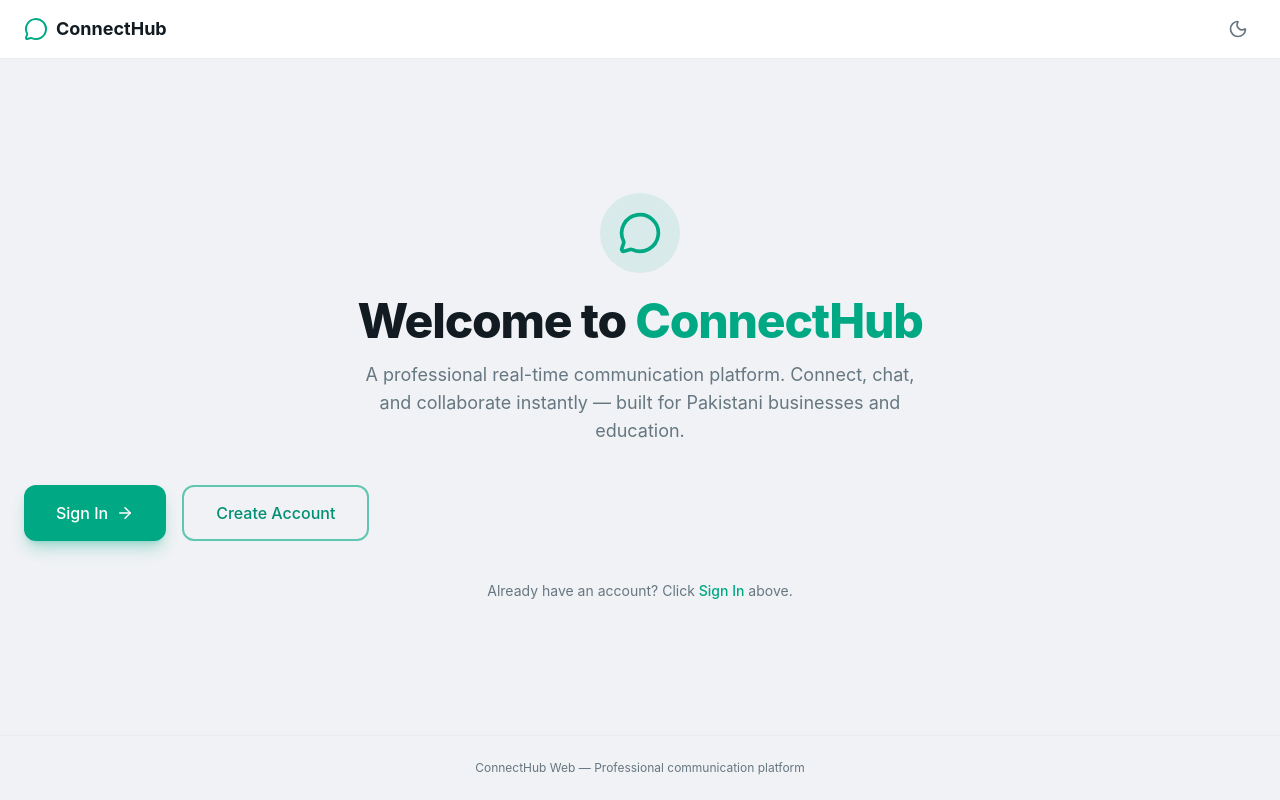
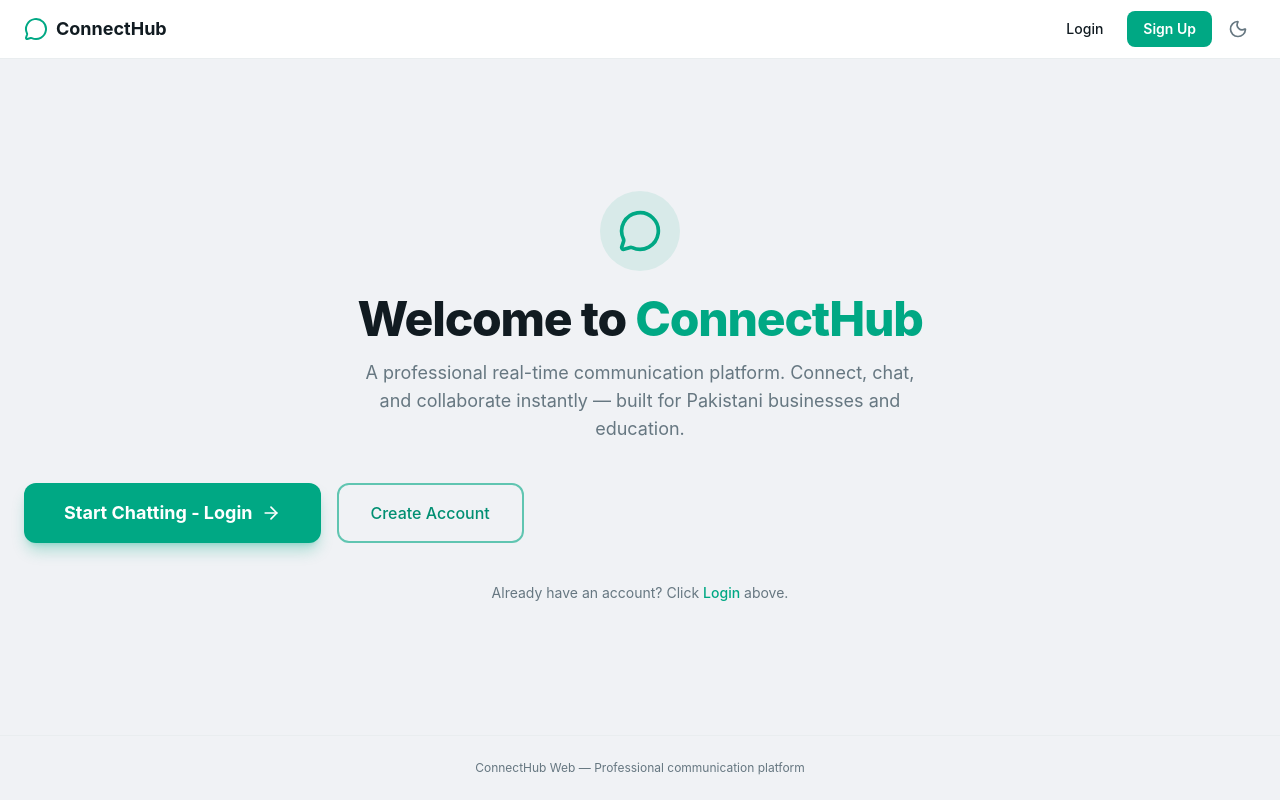
Before and after one commit to filzaf281-collab/-connect-hub, a Next.js app: page / in a window 1280 px wide. Built offline with nearby package versions, Linux system fonts and the light colour scheme.

Commit message:
feat(auth): add /auth/signin login route, landing Login/Sign Up header buttons + Start Chatting CTA, cross-links

```diff
--- a/src/app/auth/login/page.tsx
+++ b/src/app/auth/login/page.tsx
@@ -1,125 +1,6 @@
-"use client";
+// /auth/login is kept as an alias of the canonical /auth/signin page so that
+// older links (and the chat page's router.push("/auth/login")) keep working.
+// The real login form lives in ../signin/page.
+import SignInPage from "../signin/page";
 
-import { supabase } from "../../../lib/supabase";
-import { useState } from "react";
-import Link from "next/link";
-import { useRouter } from "next/navigation";
-import { MessageCircle, Eye, EyeOff } from "lucide-react";
-
-export default function LoginPage() {
-  const router = useRouter();
-  const [email, setEmail] = useState("");
-  const [password, setPassword] = useState("");
-  const [showPassword, setShowPassword] = useState(false);
-  const [error, setError] = useState("");
-  const [loading, setLoading] = useState(false);
-
-  const handleLogin = async (e: React.FormEvent) => {
-    e.preventDefault();
-    setLoading(true);
-    setError("");
-
-    // Always send the real password. (The old code sent an empty string
-    // whenever the "Show" toggle was off, causing "Invalid login credentials".)
-    const { data, error: signInError } = await supabase.auth.signInWithPassword({
-      email,
-      password,
-    });
-
-    if (signInError) {
-      setError(signInError.message);
-      setLoading(false);
-      return;
-    }
-
-    // Make sure a profile row exists (fire-and-forget, non-blocking).
-    if (data.user) {
-      supabase
-        .from("profiles")
-        .upsert(
-          {
-            id: data.user.id,
-            email: data.user.email,
-            full_name: data.user.email?.split("@")[0] || "User",
-          },
-          { onConflict: "id" }
-        )
-        .then(
-          () => {},
-          () => {}
-        );
-    }
-
-    router.push("/chat");
-    router.refresh();
-  };
-
-  return (
-    <div className="min-h-screen bg-background flex items-center justify-center p-4">
-      <div className="bg-card w-full max-w-md border border-border rounded-lg p-8 shadow-lg">
-        <div className="flex justify-center mb-4">
-          <MessageCircle size={40} className="text-[#00A884]" />
-        </div>
-        <h2 className="text-2xl font-bold text-center text-primary mb-1">ConnectHub</h2>
-        <h1 className="text-3xl font-extrabold text-center text-primary mb-6">Welcome back.</h1>
-
-        {error && (
-          <div className="bg-red-500/10 border-l-4 border-red-500 text-red-600 dark:text-red-400 rounded p-3 mb-4 text-sm">
-            {error}
-          </div>
-        )}
-
-        <form onSubmit={handleLogin} className="space-y-4">
-          <div>
-            <label className="block mb-2 text-sm font-medium text-secondary">Email Address</label>
-            <input
-              type="email"
-              placeholder="you@email.com"
-              value={email}
-              onChange={(e) => setEmail(e.target.value)}
-              required
-              className="w-full bg-input border border-border rounded-xl px-4 py-3 text-foreground transition hover:border-brand-500/50 focus:outline-none focus:ring-2 focus:ring-brand-500/40 focus:border-brand-500"
-            />
-          </div>
-
-          <div>
-            <label className="block mb-2 text-sm font-medium text-secondary">Password</label>
-            <div className="relative">
-              <input
-                type={showPassword ? "text" : "password"}
-                placeholder="••••••••"
-                value={password}
-                onChange={(e) => setPassword(e.target.value)}
-                required
-                className="w-full bg-input border border-border rounded-xl px-4 py-3 pr-12 text-foreground transition hover:border-brand-500/50 focus:outline-none focus:ring-2 focus:ring-brand-500/40 focus:border-brand-500"
-              />
-              <button
-                type="button"
-                onClick={() => setShowPassword(!showPassword)}
-                className="absolute right-3 top-1/2 -translate-y-1/2 p-1 rounded-full text-secondary hover:text-brand-500 hover:bg-brand-500/10 transition-colors"
-                aria-label={showPassword ? "Hide password" : "Show password"}
-              >
-                {showPassword ? <EyeOff size={20} /> : <Eye size={20} />}
-              </button>
-            </div>
-          </div>
-
-          <button
-            type="submit"
-            disabled={loading}
-            className="w-full bg-[#111111] hover:bg-black text-white font-medium py-3.5 rounded-xl shadow-lg hover:shadow-xl active:scale-[0.99] transition-all disabled:opacity-50 disabled:shadow-none"
-          >
-            {loading ? "Signing in..." : "Sign In"}
-          </button>
-        </form>
-
-        <p className="text-center text-sm text-secondary mt-6">
-          Don&apos;t have an account?{" "}
-          <Link href="/auth/signup" className="font-medium text-[#00A884] hover:underline">
-            Create account
-          </Link>
-        </p>
-      </div>
-    </div>
-  );
-}
+export default SignInPage;
--- /dev/null
+++ b/src/app/auth/signin/page.tsx
@@ -0,0 +1,125 @@
+"use client";
+
+import { supabase } from "../../../lib/supabase";
+import { useState } from "react";
+import Link from "next/link";
+import { useRouter } from "next/navigation";
+import { MessageCircle, Eye, EyeOff } from "lucide-react";
+
+export default function SignInPage() {
+  const router = useRouter();
+  const [email, setEmail] = useState("");
+  const [password, setPassword] = useState("");
+  const [showPassword, setShowPassword] = useState(false);
+  const [error, setError] = useState("");
+  const [loading, setLoading] = useState(false);
+
+  const handleLogin = async (e: React.FormEvent) => {
+    e.preventDefault();
+    setLoading(true);
+    setError("");
+
+    // Always send the real password. (The old code sent an empty string
+    // whenever the "Show" toggle was off, causing "Invalid login credentials".)
+    const { data, error: signInError } = await supabase.auth.signInWithPassword({
+      email,
+      password,
+    });
+
+    if (signInError) {
+      setError(signInError.message);
+      setLoading(false);
+      return;
+    }
+
+    // Make sure a profile row exists (fire-and-forget, non-blocking).
+    if (data.user) {
+      supabase
+        .from("profiles")
+        .upsert(
+          {
+            id: data.user.id,
+            email: data.user.email,
+            full_name: data.user.email?.split("@")[0] || "User",
+          },
+          { onConflict: "id" }
+        )
+        .then(
+          () => {},
+          () => {}
+        );
+    }
+
+    router.push("/chat");
+    router.refresh();
+  };
+
+  return (
+    <div className="min-h-screen bg-background flex items-center justify-center p-4">
+      <div className="bg-card w-full max-w-md border border-border rounded-lg p-8 shadow-lg">
+        <div className="flex justify-center mb-4">
+          <MessageCircle size={40} className="text-[#00A884]" />
+        </div>
+        <h2 className="text-2xl font-bold text-center text-primary mb-1">ConnectHub</h2>
+        <h1 className="text-3xl font-extrabold text-center text-primary mb-6">Welcome back.</h1>
+
+        {error && (
+          <div className="bg-red-500/10 border-l-4 border-red-500 text-red-600 dark:text-red-400 rounded p-3 mb-4 text-sm">
+            {error}
+          </div>
+        )}
+
+        <form onSubmit={handleLogin} className="space-y-4">
+          <div>
+            <label className="block mb-2 text-sm font-medium text-secondary">Email Address</label>
+            <input
+              type="email"
+              placeholder="you@email.com"
+              value={email}
+              onChange={(e) => setEmail(e.target.value)}
+              required
+              className="w-full bg-input border border-border rounded-xl px-4 py-3 text-foreground transition hover:border-brand-500/50 focus:outline-none focus:ring-2 focus:ring-brand-500/40 focus:border-brand-500"
+            />
+          </div>
+
+          <div>
+            <label className="block mb-2 text-sm font-medium text-secondary">Password</label>
+            <div className="relative">
+              <input
+                type={showPassword ? "text" : "password"}
+                placeholder="••••••••"
+                value={password}
+                onChange={(e) => setPassword(e.target.value)}
+                required
+                className="w-full bg-input border border-border rounded-xl px-4 py-3 pr-12 text-foreground transition hover:border-brand-500/50 focus:outline-none focus:ring-2 focus:ring-brand-500/40 focus:border-brand-500"
+              />
+              <button
+                type="button"
+                onClick={() => setShowPassword(!showPassword)}
+                className="absolute right-3 top-1/2 -translate-y-1/2 p-1 rounded-full text-secondary hover:text-brand-500 hover:bg-brand-500/10 transition-colors"
+                aria-label={showPassword ? "Hide password" : "Show password"}
+              >
+                {showPassword ? <EyeOff size={20} /> : <Eye size={20} />}
+              </button>
+            </div>
+          </div>
+
+          <button
+            type="submit"
+            disabled={loading}
+            className="w-full bg-[#111111] hover:bg-black text-white font-medium py-3.5 rounded-xl shadow-lg hover:shadow-xl active:scale-[0.99] transition-all disabled:opacity-50 disabled:shadow-none"
+          >
+            {loading ? "Signing in..." : "Sign In"}
+          </button>
+        </form>
+
+        <p className="text-center text-sm text-secondary mt-6">
+          Don&apos;t have an account?{" "}
+          <Link href="/auth/signup" className="font-medium text-[#00A884] hover:underline">
+            Sign Up
+          </Link>
+        </p>
+      </div>
+    </div>
+  );
+}
--- a/src/app/auth/signup/page.tsx
+++ b/src/app/auth/signup/page.tsx
@@ -136,8 +136,8 @@ export default function SignupPage() {
 
         <p className="text-center text-sm text-secondary mt-6">
           Already have an account?{" "}
-          <Link href="/auth/login" className="font-medium text-[#00A884] hover:underline">
-            Sign In
+          <Link href="/auth/signin" className="font-medium text-[#00A884] hover:underline">
+            Login
           </Link>
         </p>
       </div>
--- a/src/app/page.tsx
+++ b/src/app/page.tsx
@@ -20,13 +20,26 @@ export default function HomePage() {
   return (
     <div className="min-h-screen bg-[#F0F2F5] dark:bg-[#111B21] flex flex-col">
       {/* Top bar */}
-      <header className="h-[59px] flex items-center justify-between px-6 border-b border-[#E9EDEF] dark:border-[#2A3942] bg-white dark:bg-[#202C33]">
+      <header className="h-[59px] flex items-center justify-between px-4 sm:px-6 border-b border-[#E9EDEF] dark:border-[#2A3942] bg-white dark:bg-[#202C33]">
         <div className="flex items-center gap-2">
           <MessageCircle size={24} className="text-[#00A884]" />
           <span className="text-lg font-bold text-[#111B21] dark:text-[#E9EDEF]">
             ConnectHub
           </span>
         </div>
+        <div className="flex items-center gap-2">
+          <Link
+            href="/auth/signin"
+            className="px-4 py-2 rounded-lg text-sm font-medium text-[#111B21] dark:text-[#E9EDEF] hover:bg-black/5 dark:hover:bg-white/10 transition-colors focus-visible:ring-2 focus-visible:ring-brand-500 focus-visible:ring-offset-2"
+          >
+            Login
+          </Link>
+          <Link
+            href="/auth/signup"
+            className="px-4 py-2 rounded-lg text-sm font-semibold bg-brand-500 hover:bg-brand-600 text-white transition-colors focus-visible:ring-2 focus-visible:ring-brand-500 focus-visible:ring-offset-2"
+          >
+            Sign Up
+          </Link>
           <button
             onClick={toggleTheme}
             className="p-2 rounded-full text-[#667781] dark:text-[#8696A0] hover:bg-black/5 dark:hover:bg-white/10 transition-colors"
@@ -35,6 +48,7 @@ export default function HomePage() {
           >
             {mounted && (theme === "light" ? <Moon size={20} /> : <Sun size={20} />)}
           </button>
+        </div>
       </header>
 
       {/* Hero */}
@@ -54,22 +68,22 @@ export default function HomePage() {
 
         <div className="flex flex-col sm:flex-row gap-4 w-full max-w-sm sm:max-w-none">
           <Link
-            href="/auth/login"
-            className="inline-flex items-center justify-center gap-2 rounded-xl bg-brand-500 hover:bg-brand-600 text-white font-medium px-8 py-3.5 shadow-lg shadow-brand-500/30 hover:shadow-xl hover:shadow-brand-500/40 active:scale-[0.98] transition-all focus-visible:ring-2 focus-visible:ring-brand-500 focus-visible:ring-offset-2"
+            href="/auth/signin"
+            className="inline-flex items-center justify-center gap-2 rounded-xl bg-brand-500 hover:bg-brand-600 text-white font-bold text-lg px-10 py-4 shadow-lg shadow-brand-500/30 hover:shadow-xl hover:shadow-brand-500/40 active:scale-[0.98] transition-all focus-visible:ring-2 focus-visible:ring-brand-500 focus-visible:ring-offset-2"
           >
-            Sign In
-            <ArrowRight size={18} />
+            Start Chatting - Login
+            <ArrowRight size={20} />
           </Link>
           <Link
             href="/auth/signup"
-            className="inline-flex items-center justify-center gap-2 rounded-xl border-2 border-brand-500/60 text-brand-600 dark:text-brand-400 hover:bg-brand-500/10 hover:border-brand-500 font-medium px-8 py-3.5 active:scale-[0.98] transition-all focus-visible:ring-2 focus-visible:ring-brand-500 focus-visible:ring-offset-2"
+            className="inline-flex items-center justify-center gap-2 rounded-xl border-2 border-brand-500/60 text-brand-600 dark:text-brand-400 hover:bg-brand-500/10 hover:border-brand-500 font-medium px-8 py-4 active:scale-[0.98] transition-all focus-visible:ring-2 focus-visible:ring-brand-500 focus-visible:ring-offset-2"
           >
             Create Account
           </Link>
         </div>
 
         <p className="mt-10 text-sm text-[#667781] dark:text-[#8696A0]">
-          Already have an account? Click <span className="font-medium text-[#00A884]">Sign In</span> above.
+          Already have an account? Click <span className="font-medium text-[#00A884]">Login</span> above.
         </p>
       </main>
 
```
Lines whose indentation alone changed are shown as unchanged.
